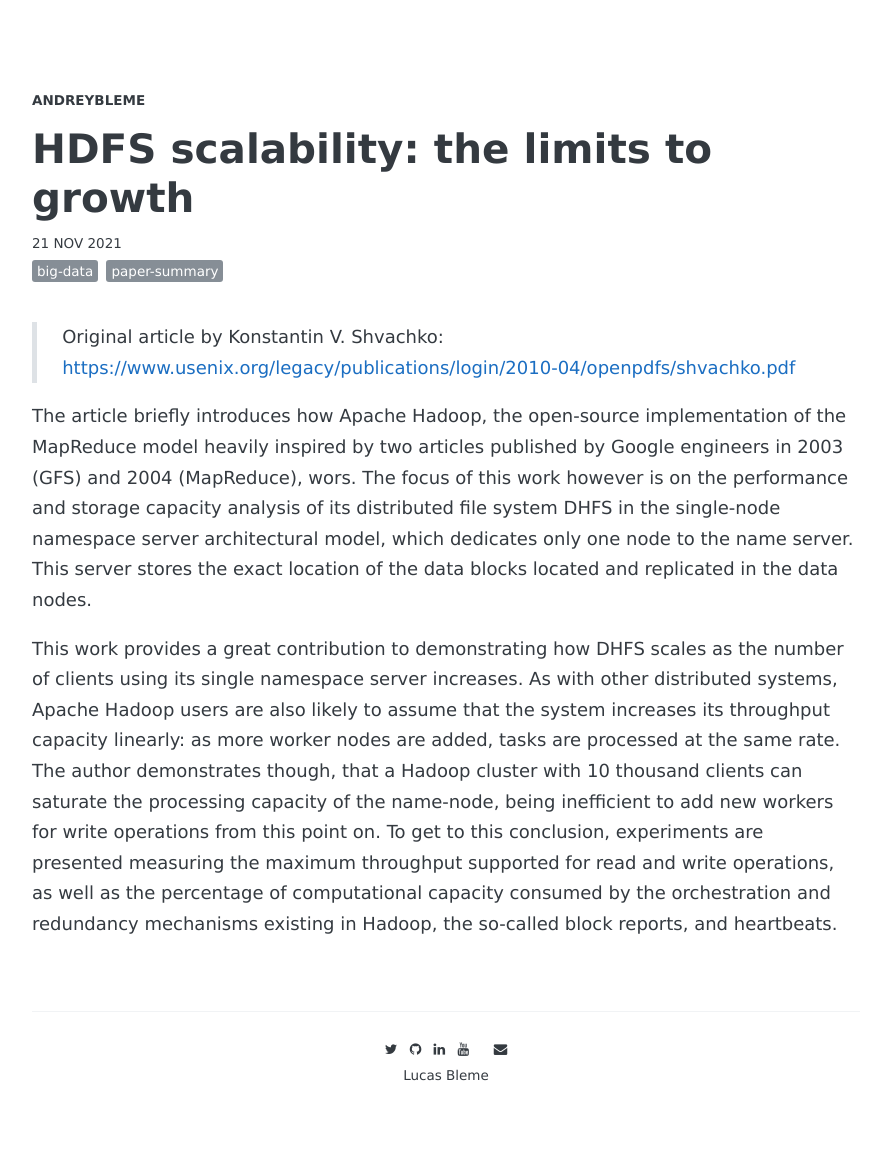
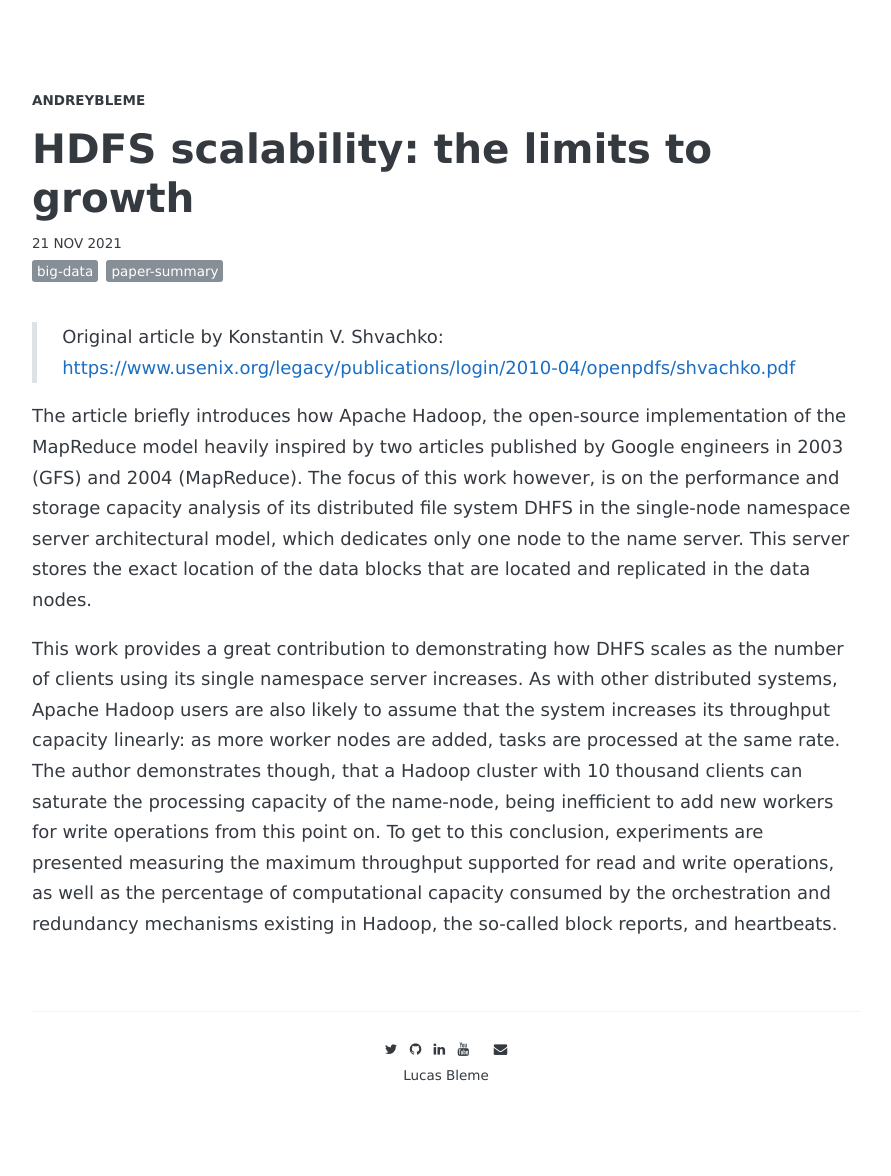
Before and after one commit to andreybleme/andreybleme.github.io, a Jekyll site: the page built from _posts/2021-11-21-hdfs-scalability-summary.markdown, in a window 1280 px wide. Shown: the whole page, without its empty margins (194-1085 px from the left). Built offline with Jekyll 4.4.1, drawn with Linux system fonts in a browser that asks for light colours; nearby versions of some CDN libraries; some web fonts are replaced; comment, search, counter and statistics services are not loaded.

```diff
--- a/_posts/2021-11-21-hdfs-scalability-summary.markdown
+++ b/_posts/2021-11-21-hdfs-scalability-summary.markdown
@@ -10,6 +10,6 @@
 
 > Original article by Konstantin V. Shvachko: [https://www.usenix.org/legacy/publications/login/2010-04/openpdfs/shvachko.pdf](https://www.usenix.org/legacy/publications/login/2010-04/openpdfs/shvachko.pdf)
 
-The article briefly introduces how Apache Hadoop, the open-source implementation of the MapReduce model heavily inspired by two articles published by Google engineers in 2003 (GFS) and 2004 (MapReduce), wors. The focus of this work however is on the performance and storage capacity analysis of its distributed file system DHFS in the single-node namespace server architectural model, which dedicates only one node to the name server. This server stores the exact location of the data blocks located and replicated in the data nodes.
+The article briefly introduces how Apache Hadoop, the open-source implementation of the MapReduce model heavily inspired by two articles published by Google engineers in 2003 (GFS) and 2004 (MapReduce). The focus of this work however, is on the performance and storage capacity analysis of its distributed file system DHFS in the single-node namespace server architectural model, which dedicates only one node to the name server. This server stores the exact location of the data blocks that are located and replicated in the data nodes.
 
 This work provides a great contribution to demonstrating how DHFS scales as the number of clients using its single namespace server increases. As with other distributed systems, Apache Hadoop users are also likely to assume that the system increases its throughput capacity linearly: as more worker nodes are added, tasks are processed at the same rate. The author demonstrates though, that a Hadoop cluster with 10 thousand clients can saturate the processing capacity of the name-node, being inefficient to add new workers for write operations from this point on. To get to this conclusion, experiments are presented measuring the maximum throughput supported for read and write operations, as well as the percentage of computational capacity consumed by the orchestration and redundancy mechanisms existing in Hadoop, the so-called block reports, and heartbeats.
```
Also changed, not shown: _posts/2021-11-25-rdd-summary.markdown (added, +15 -0 lines).
